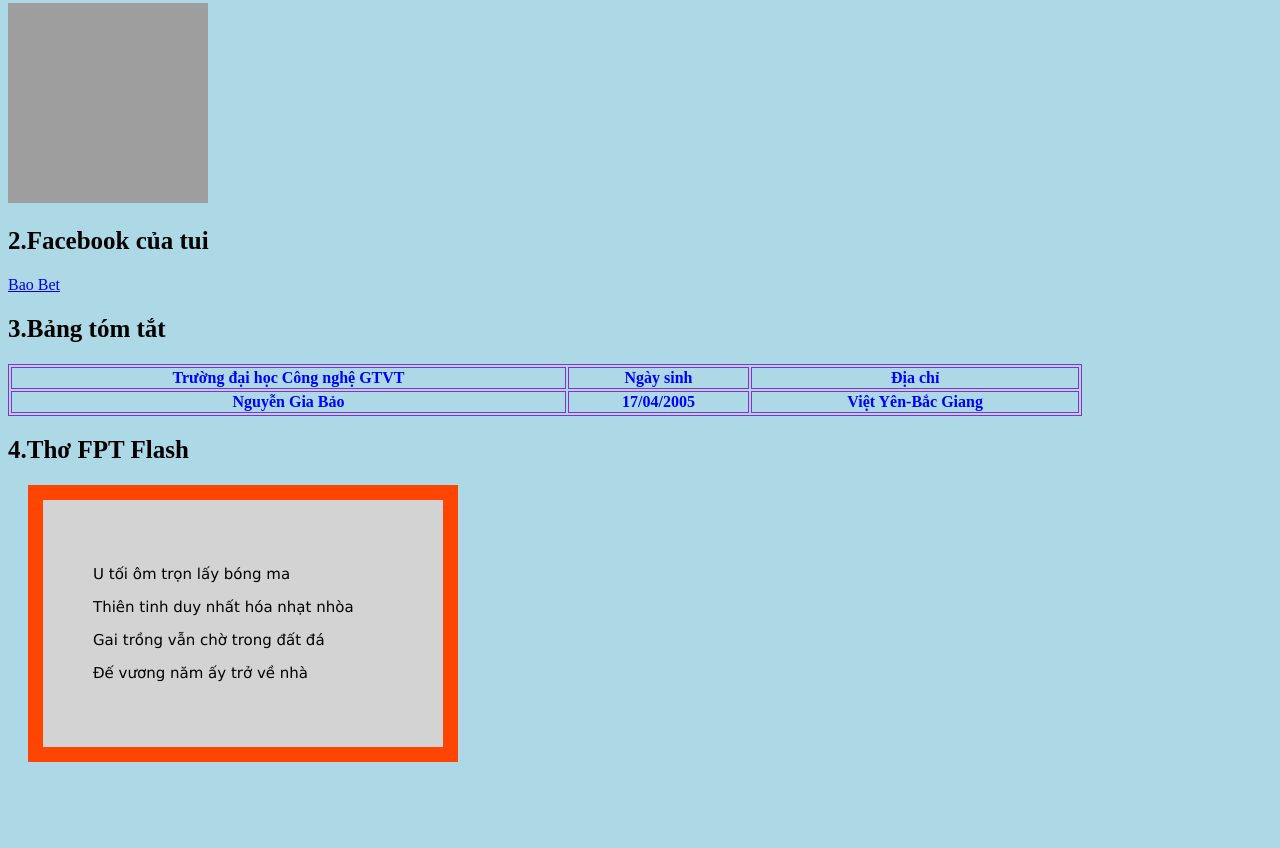
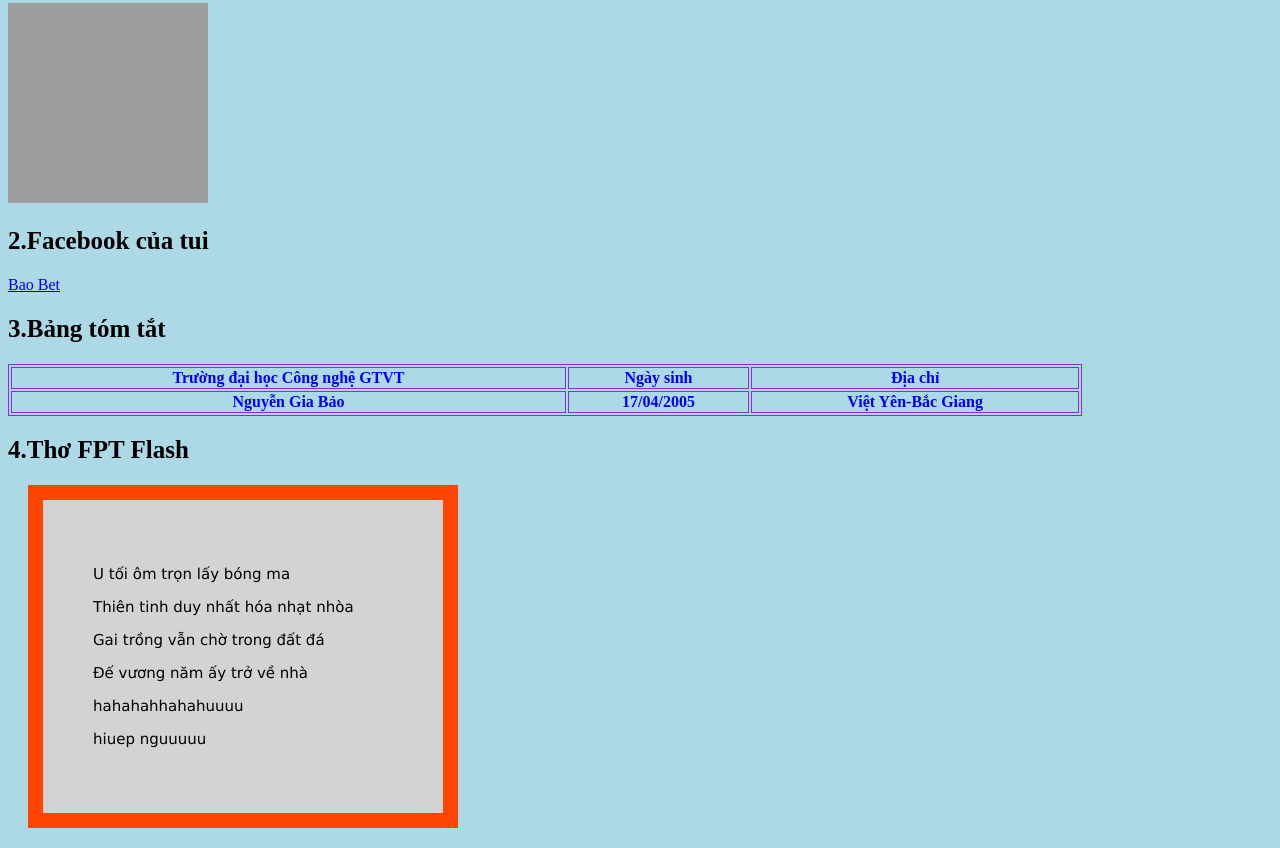
Before and after one commit to Bet174/hihi, a plain HTML site: page index.html in a window 1280 px wide. Shown: the part 258-1106 px from the top of the page. Before the commit the page ends 1040 px from the top, so only its background shows below. Drawn offline with Linux system fonts and the light colour scheme; grey boxes are pictures that could not be loaded.

Commit message:
hiep ngu

```diff
--- a/index.html
+++ b/index.html
@@ -52,6 +52,8 @@ div {
     <p>Thiên tinh duy nhất hóa nhạt nhòa</p>
     <p>Gai trồng vẫn chờ trong đất đá</p>
     <p>Đế vương năm ấy trở về nhà</p>
+    <p>hahahahhahahuuuu</p>
+    <p>hiuep nguuuuu</p>
 </div>
 </table>
 </body>
```
